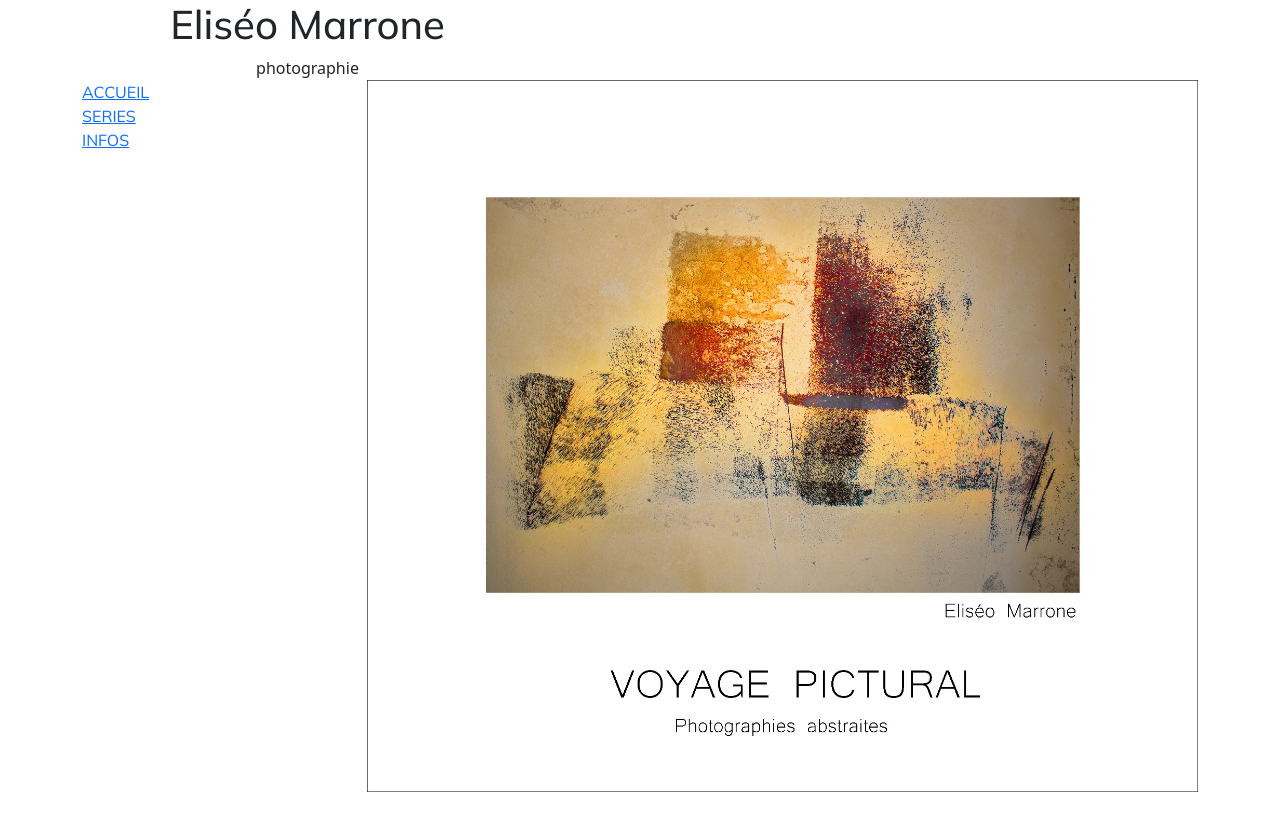
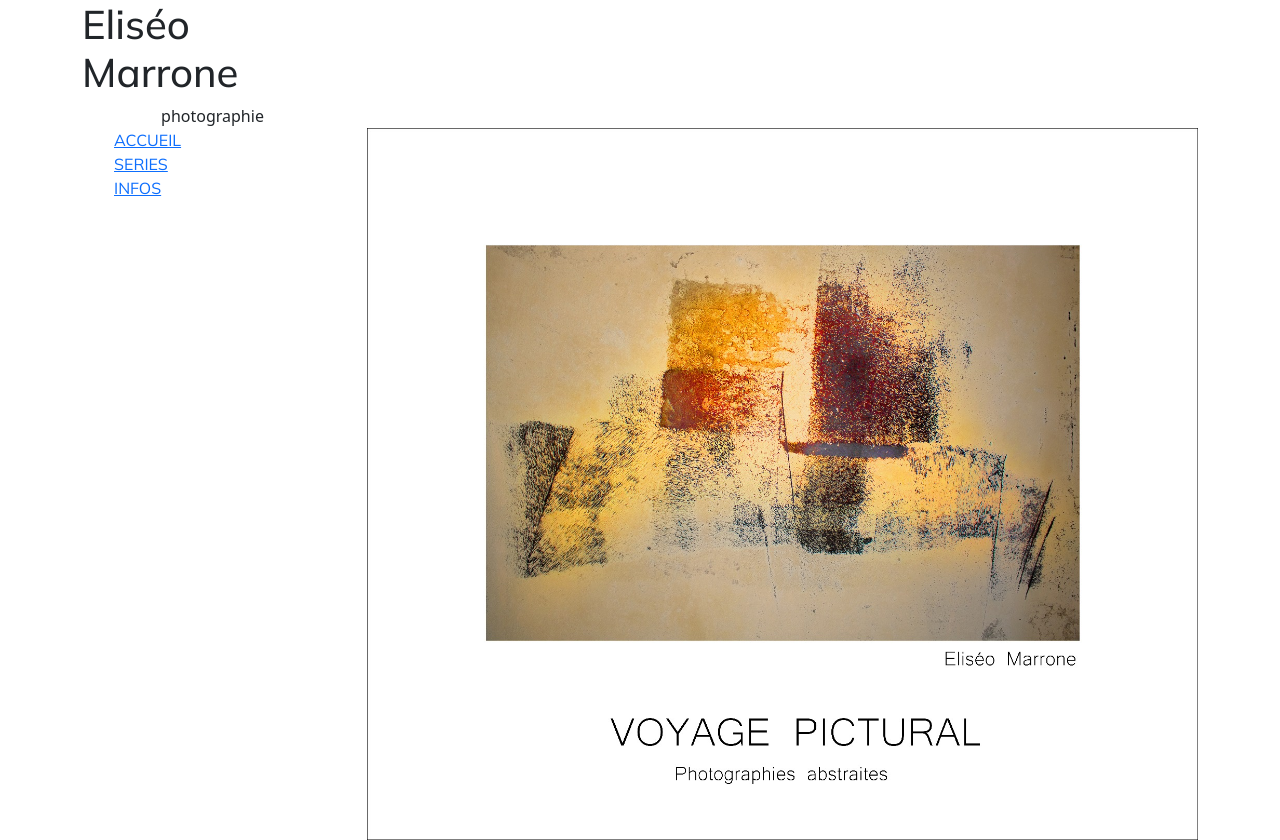
Before and after one commit to ophir0/eliseo-marrone-photographie, a React (Vite) app: page / in a window 1280 px wide. Before the commit the page ends 800 px from the top, so only its background shows below. Built offline with nearby package versions, Linux system fonts and the light colour scheme.

Commit message:
Fixes alignment of logo

```diff
--- a/src/App.css
+++ b/src/App.css
@@ -26,7 +26,8 @@ nav ul {
   width: auto;
   align-items: left;
   list-style: none;
-  padding: 0;
+  padding: 5;
+  margin: 0;
 
   text-transform: uppercase;
 }
--- a/src/App.jsx
+++ b/src/App.jsx
@@ -12,7 +12,7 @@ const App = () => {
     return (
       <div className="container">
         <div className="row">
-          <div className='col-sm-5'>
+          <div className='col-sm-3'>
           <div className="logo">
               <h1>Eliséo Marrone</h1>
               <h7>photographie</h7>
```
